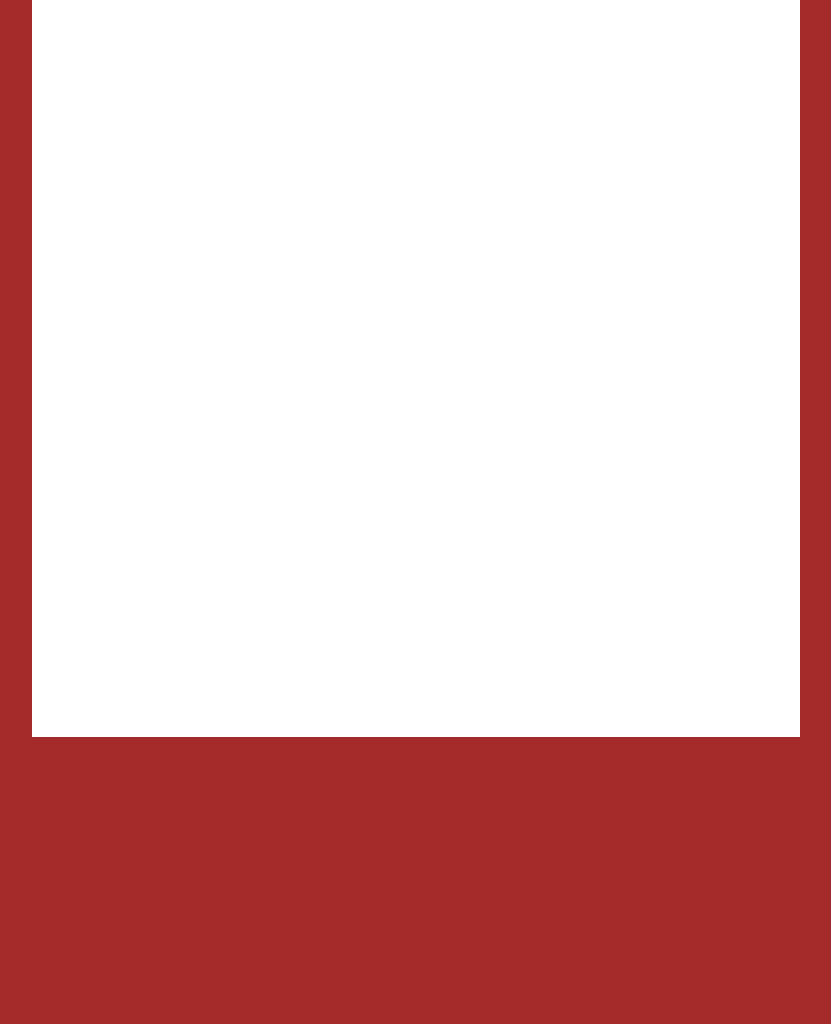
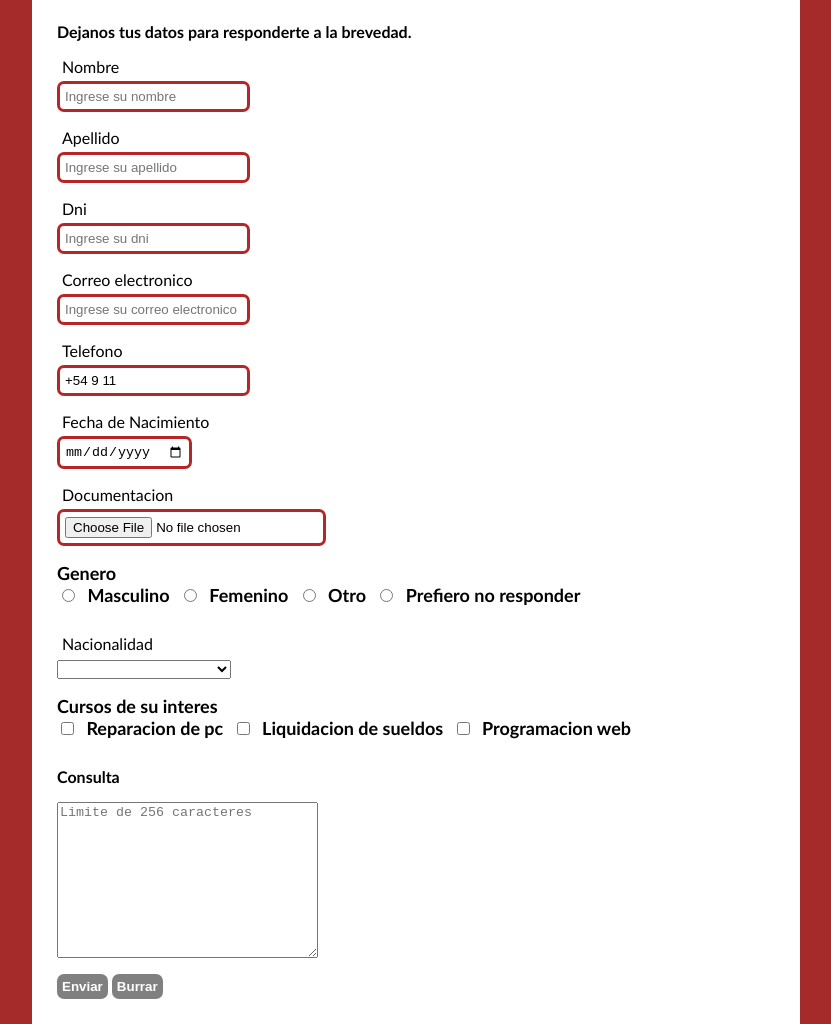
Before and after one commit to Nandogit20/programacion, a plain HTML site: page tp 7/formularios.html in a window 1280 px wide. Shown: the part 63-1087 px from the top of the page, without its empty margins (224-1055 px from the left). Before the commit the page ends 800 px from the top, so only its background shows below. Drawn offline with Linux system fonts and the light colour scheme.

Commit message:
Formulario completo

```diff
--- a/tp 7/archivodeestilo/estilo.css
+++ b/tp 7/archivodeestilo/estilo.css
@@ -1,6 +1,5 @@
 body{
     background-color: brown;
-    text-align: center;
     margin: 0;
     font-family: 'Gill Sans', 'Gill Sans MT', Calibri, 'Trebuchet MS', sans-serif;
 }
@@ -13,15 +12,71 @@ body{
 header h1{
     margin: 0;
     padding: 0 16px;
+    text-align: center;
 }
 nav{
     background-color: rgb(168, 166, 166);
     padding: 1px;
     box-sizing: border-box;
     color: black;
+    text-align: center;
 }
 nav a{
     text-decoration: none;
     color: black;
     padding: 0 10px;
 }
+form{
+    padding: 25px;
+
+}
+form span{
+    font-weight: 600;
+    display: block;
+    margin-bottom: 16px;
+}
+form label{
+    display: block;
+    margin: 5px;
+}
+form input{
+    display: block;
+    padding: 5px;
+    border-radius: 7px;
+    border: solid 3px rgb(182, 38, 38);
+    transition: 0.3s;
+    margin-bottom: 16px;
+
+}
+form input:focus{
+    background-color: lightgray;
+}
+form span.genero label, form span.genero input{
+    display: inline;
+}
+form span.genero{
+    font-size: large;
+}
+form span.cursos label, form span.cursos input{
+    display: inline;
+}
+form span.cursos{
+    font-size: large;
+}
+form select{
+    margin-bottom: 16px;
+}
+form button{
+    display: inline;
+    background-color: gray;
+    padding: 5px;
+    margin-top: 16px;
+    color: white;
+    font-weight: 600;
+    cursor: pointer;
+    border-radius: 7px;
+    border: 0;
+}
+form textarea{
+    display: block;
+}
--- a/tp 7/formularios.html
+++ b/tp 7/formularios.html
@@ -17,6 +17,55 @@
             <a href="">Productos</a>/
             <a href="">Contactos</a>
         </nav>
+        <form action="" method="post">
+            <span>Dejanos tus datos para responderte a la brevedad.</span>
+        <label for="nombre">Nombre</label>
+        <input type="text" name="nombre" id="nombre" placeholder="Ingrese su nombre">
+        <label for="apellido">Apellido</label>
+        <input type="text" name="apellido" id="apellido" placeholder="Ingrese su apellido">
+        <label for="dni">Dni</label>
+        <input type="text" id="dni" placeholder="Ingrese su dni" maxlength="8">
+        <label for="correo">Correo electronico</label>
+        <input type="email" name="correo" id="correo" placeholder="Ingrese su correo electronico">
+        <label for="tel">Telefono</label>
+        <input type="tel" name="telefono" id="telefono" placeholder="Ingrese su numero de telefono" value="+54 9 11">
+        <label for="nacimiento">Fecha de Nacimiento</label>
+        <input type="date" name="nacimiento" id="nacimiento" placeholder="Ingrese su fecha de nacimiento">
+        <label for="doc">Documentacion</label>
+        <input type="file" name="doc" id="documentacion" placeholder="Ingrese su tipo de documentacion">
+        <span class="genero">Genero <br>
+        <input type="radio" name="genero" id="masculino" value="masculino">
+        <label for="masculino">Masculino</label>
+        <input type="radio" name="genero" id="femenino" value="femenino">
+        <label for="femenino">Femenino</label>
+        <input type="radio" name="genero" id="otro" value="otro">
+        <label for="otro">Otro</label>
+        <input type="radio" name="genero" id="noresp" value="noresp">
+        <label for="noresp">Prefiero no responder</label></span>
+        <label for="nacionalidad">Nacionalidad</label>
+        <select name="nacionalidad" id="nacionalidad">
+            <option value="" selected disabled></option>
+            <option value="argentina">Argentina</option>
+            <option value="venezolana">Venezolana</option>
+            <option value="paraguaya">Paraguaya</option>
+            <option value="peruana">Peruana</option>
+            <option value="ninguna">Ninguna de las anteriores</option>
+        </select>
+        <span class="cursos">
+            Cursos de su interes <br>
+            <input type="checkbox" name="reparacion" id="reparacion" value="reparacion">
+            <label for="checkbox"> Reparacion de pc</label>
+            <input type="checkbox" name="sueldos" id="sueldos" value="sueldos">
+            <label for="checkbox">Liquidacion de sueldos</label>
+            <input type="checkbox" name="web" id="web" value="web">
+            <label for="checkbox">Programacion web</label>
+        </span>
+        <span>Consulta</span>
+        <textarea name="consulta" id="consulta" cols="30"
+        rows="10" placeholder="Limite de 256 caracteres"></textarea>
+        <button type="submit">Enviar</button>
+        <button type="reset">Burrar</button>
+        </form>
     </div>
 </body>
 </html>
```
